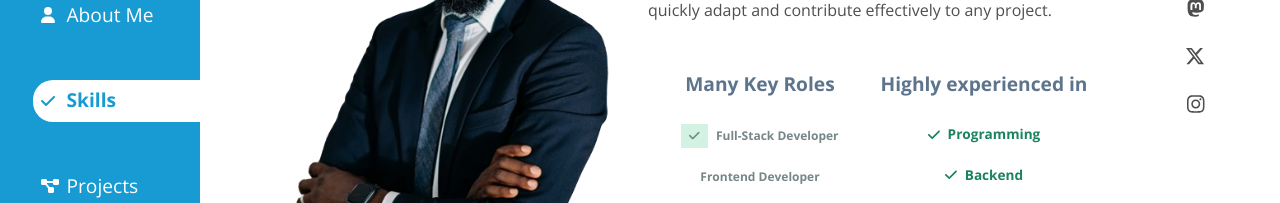
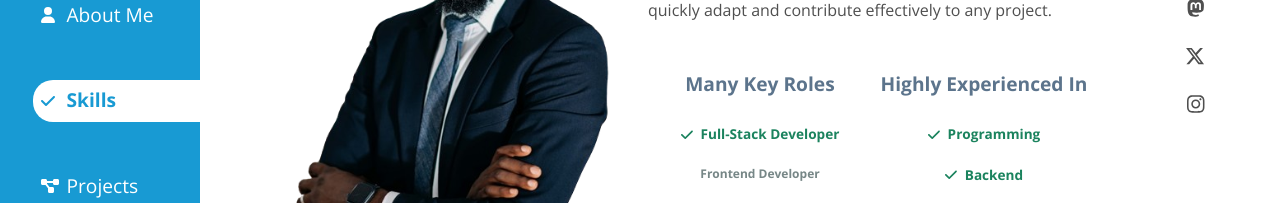
Before and after one commit to R-Daneel0livaw/portfolio, a React (Vite) app: page /skills in a window 1280 px wide. Shown: the part 276-479 px from the top of the page. Built offline with nearby package versions, Linux system fonts and the light colour scheme; a web font is replaced by a local one.

Commit message:
Update persona/experience buttons to be interactive columns.

```diff
--- a/src/pages/Skills/Skills.module.css
+++ b/src/pages/Skills/Skills.module.css
@@ -108,11 +108,6 @@
   font-size: .85rem;
 }
 
-.iconBorder {
-  padding: .35rem .5rem;
-  background-color: #d3f2e4;;
-}
-
 .skillsGrid {
   display: grid;
   grid-template-columns: repeat(2, 1fr);
--- a/src/pages/Skills/Skills.tsx
+++ b/src/pages/Skills/Skills.tsx
@@ -205,9 +205,9 @@ export default function Skills() {
             <p className={styles.identifier}>Many Key Roles</p>
             <div className={styles.buttonList}>
               {Array.from(experienceMap.keys()).map((persona: string, index: number) => (
-                <button key={index} className={`${styles.skillButton}`} onClick={() => setCurrentPersona(persona)}>
+                <button key={index} className={`${styles.skillButton} ${currentPersona === persona ? styles.selected : ''}`} onClick={() => setCurrentPersona(persona)}>
                   {currentPersona === persona && (
-                    <FontAwesomeIcon className={styles.iconBorder} icon={faCheck} />
+                    <FontAwesomeIcon icon={faCheck} />
                   )}
                   {persona}
                 </button>
@@ -230,7 +230,7 @@ export default function Skills() {
           {/* <hr className={styles.buttonSectionSplit} /> */}
 
           <div className={styles.experienceContainer}>
-            <p className={styles.identifier}>Highly experienced in</p>
+            <p className={styles.identifier}>Highly Experienced In</p>
             <div className={styles.buttonList}>
               {experienceMap.get(currentPersona)?.map((experience: Experience, index: number) => (
                 <p key={index} className={`${styles.skillButton} ${styles.selected}`} >
```
